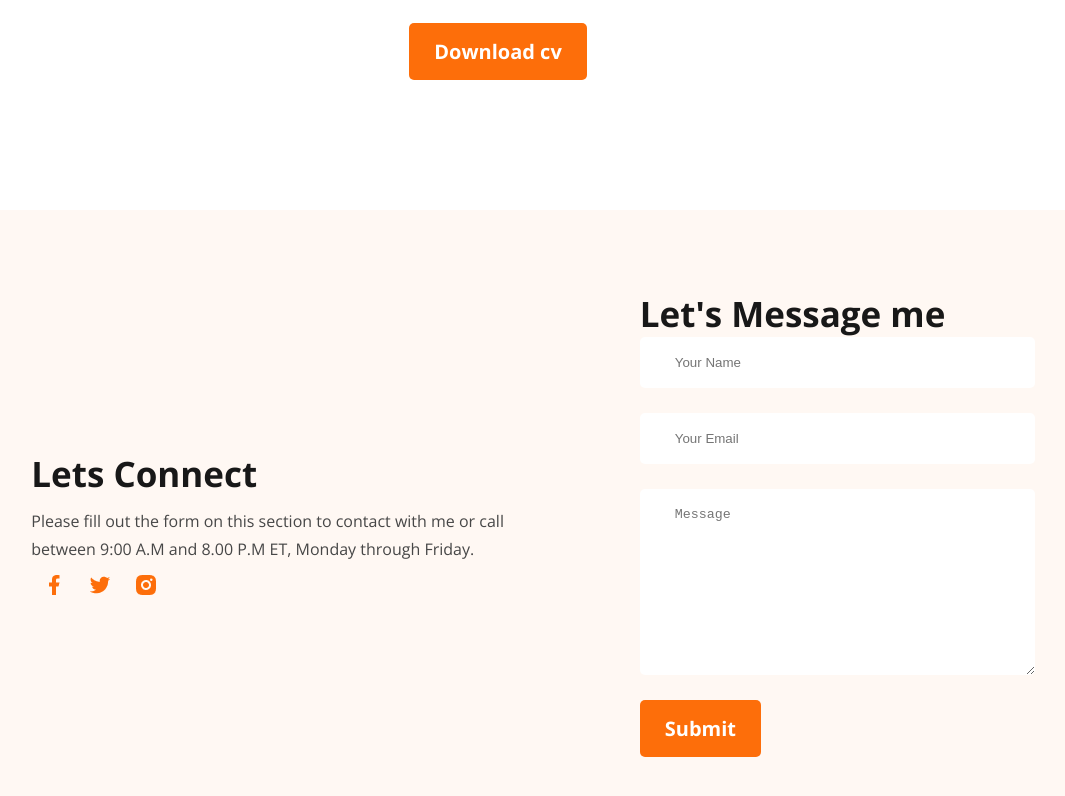
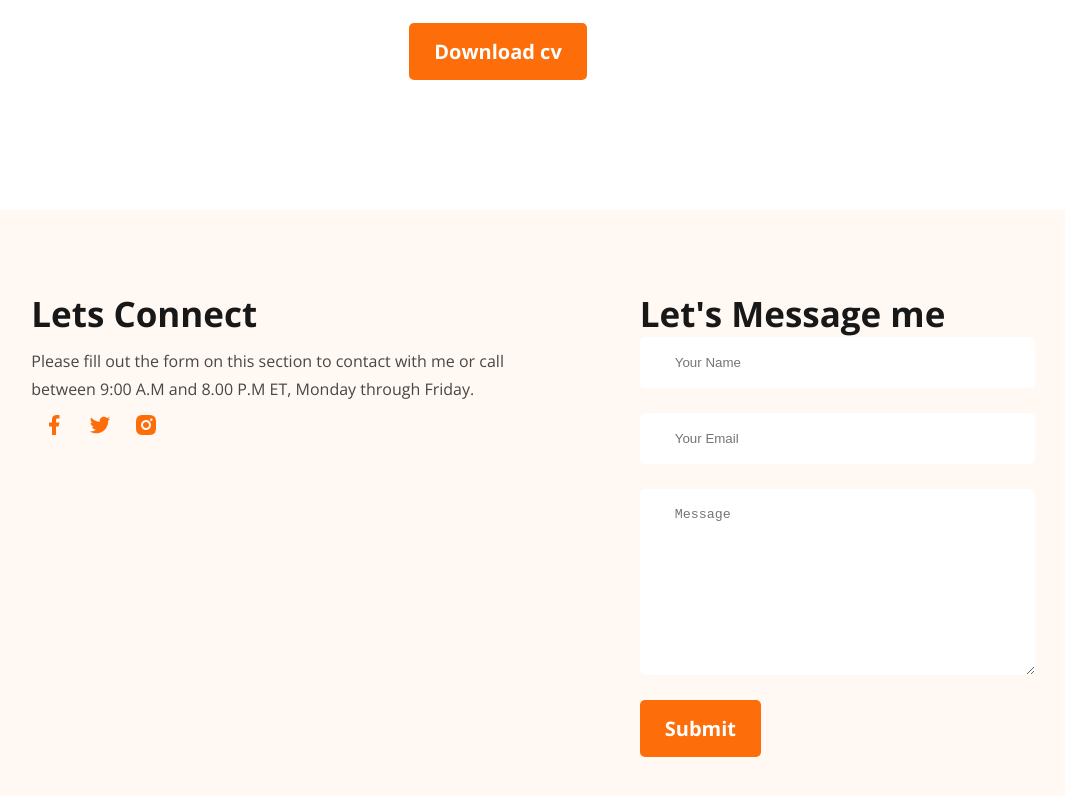
Before and after one commit to Mahmud256/portfolio-1, a plain HTML site: page index.html in a window 1280 px wide. Shown: the part 2817-3613 px from the top of the page, without its empty margins (142-1207 px from the left). Drawn offline with nearby package versions, Linux system fonts and the light colour scheme.

Commit message:
first commit

```diff
--- a/style.css
+++ b/style.css
@@ -232,14 +232,14 @@ li a {
 
 .footer-container {
     display: flex;
-    align-items: center;
+    /* align-items: center; */
     justify-content: space-around;
     padding: 0 0;
     /* height: 100vh; */
     margin: 0px 126px;
 }
 
-.footer-left {width: 50%;}
+.footer-left {width: 50%;padding: 80px 0;}
 
 .footer-title {
     color: #181818;
```
